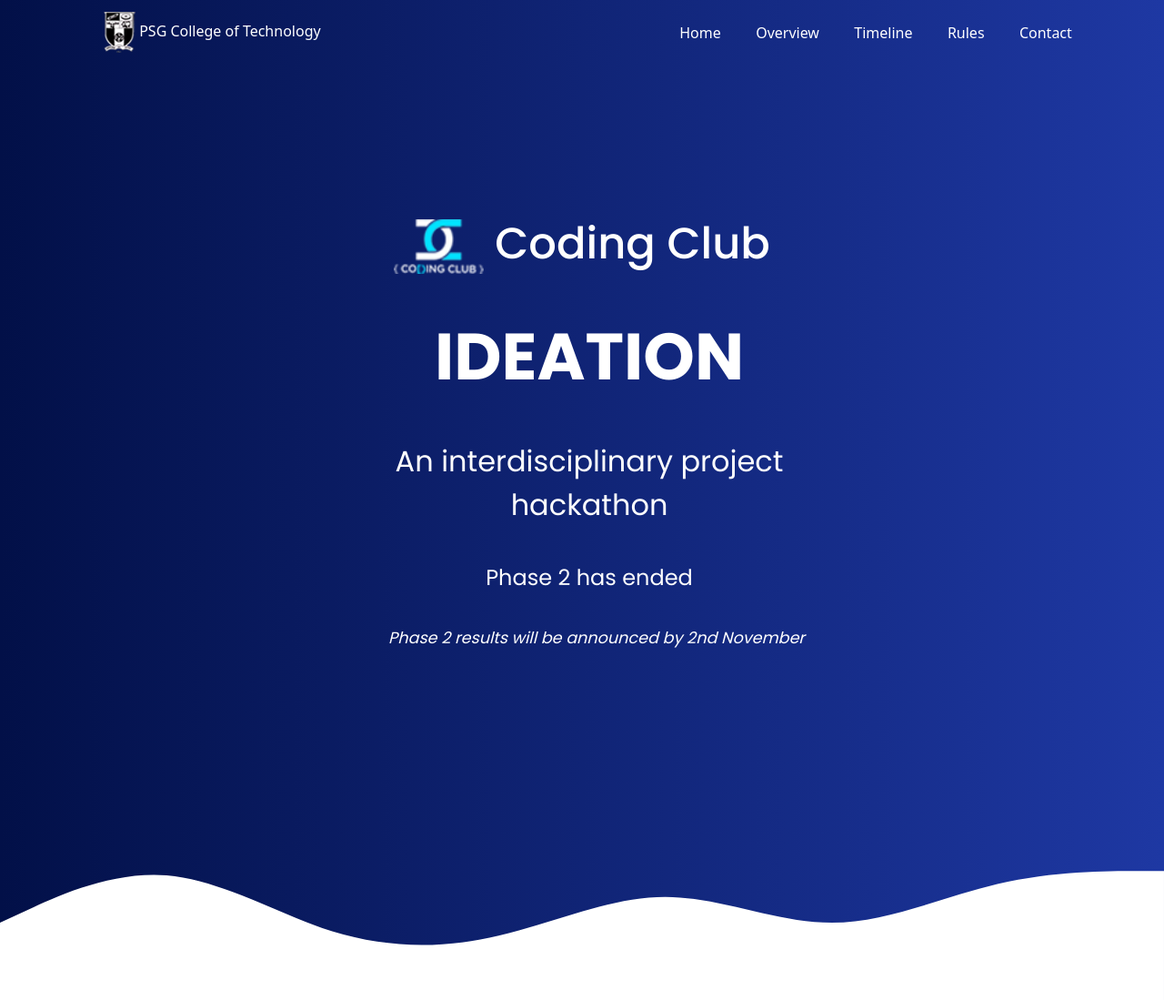
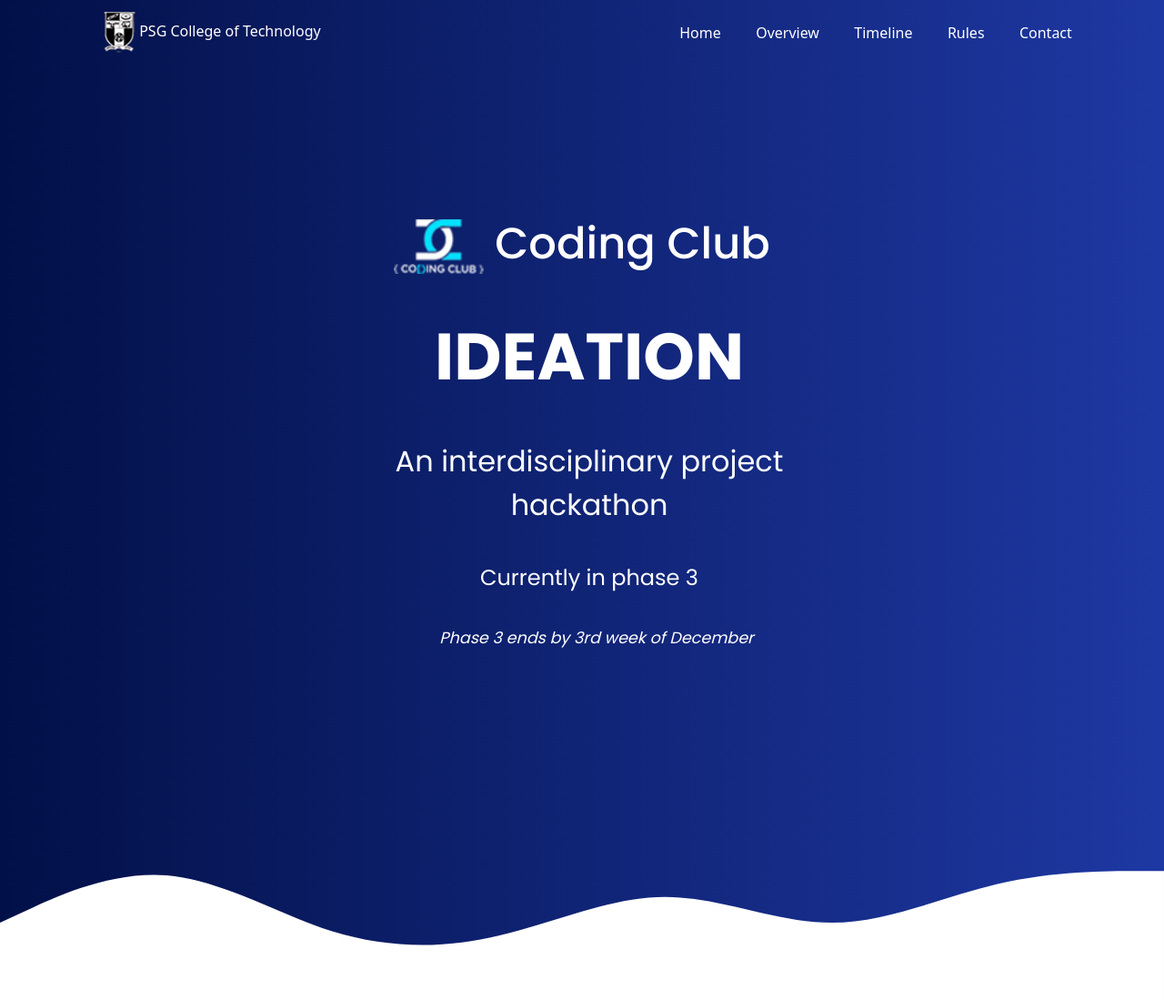
Before and after one commit to Coding-Club-PSGCT/codingclub, a Flask app: page / in a window 1280 px wide. Shown: the top 1099 px of the page at 91% size. Run offline with Flask 2, Linux system fonts and the light colour scheme; some libraries are stand-ins or nearby versions.

Commit message:
Timeline change

```diff
--- a/app/templates/index.html
+++ b/app/templates/index.html
@@ -84,10 +84,10 @@
 
               <div class="display-2--description2 lh-lg">
                 <p>
-                  Phase 2 has ended
+                  Currently in phase 3
                   <br>
                   <div class="display-2--description4 lh-lg">
-                    <em>Phase 2 results will be announced by 2nd November</em>
+                    <em>Phase 3 ends by 3rd week of December</em>
                     <br>
                   </div>
                 </p>
@@ -223,7 +223,7 @@
                           <h3 class="title">Review </h3>
                           <p class="description">
                             I) 1st week of January, 2022 <br>
-                            II) 4th week of January. 2022
+                            II) 4th week of January, 2022
                           </p>
                         </div>
                   </div>
@@ -231,7 +231,7 @@
                   <div class="timeline">
                     <div class="timeline-content">
                         <div class="timeline-icon"><i class="fa fa-award"></i></div>
-                        <h3 class="title">Final Phase <br> <i> (2nd week of January, 2022) </i></h3>
+                        <h3 class="title">Final Phase <br> <i> (2nd week of February, 2022) </i></h3>
                         <p class="description">
                             <span class="timeline-inner-title"> Grand Finale :</span> <br>
                             Compete in the grand finale and present your innovative ideas to win big. Cash prizes and certificates will
```
